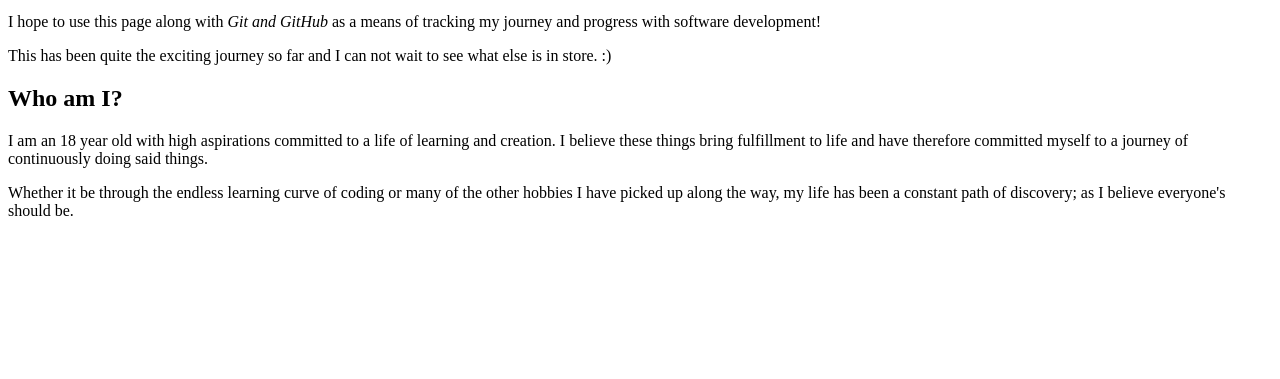
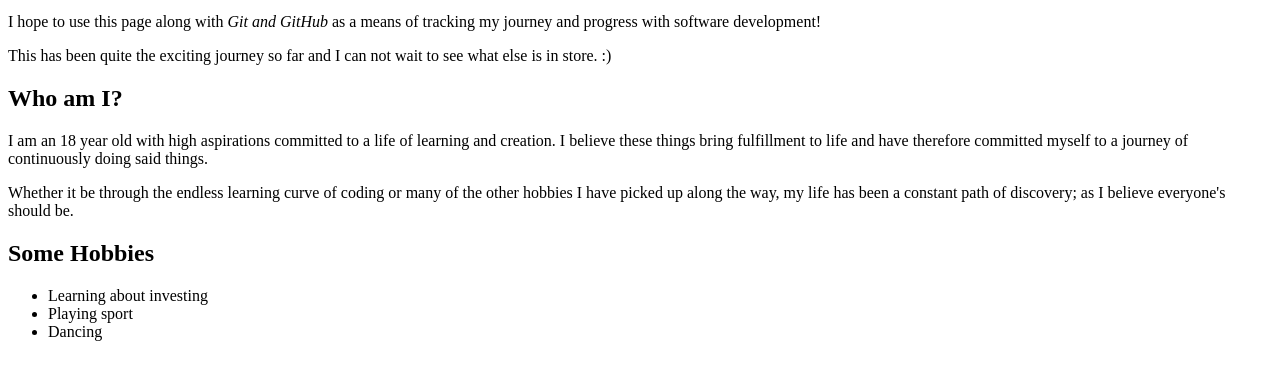
Before and after one commit to ryrylan/Peronal-Growth, a plain HTML site: page index.html in a window 1280 px wide. Shown: the part 101-480 px from the top of the page. Drawn offline with Linux system fonts and the light colour scheme.

Commit message:
Added in and unordered list

```diff
--- a/index.html
+++ b/index.html
@@ -15,5 +15,15 @@
         <h2>Who am I?</h2>
         <p>I am an 18 year old with high aspirations committed to a life of learning and creation.  I believe these things bring fulfillment to life and have therefore committed myself to a journey of continuously doing said things.</p>
         <p>Whether it be through the endless learning curve of coding or many of the other hobbies I have picked up along the way, my life has been a constant path of discovery; as I believe everyone's should be.</p>
+
+<!-- Adding in lists to try out new elements -->
+
+        <h2>Some Hobbies</h2>
+        <ul>
+            <li>Learning about investing</li>
+            <li>Playing sport</li>
+            <li>Dancing</li>
+        </ul>
+
     </body>
 </html>
```
